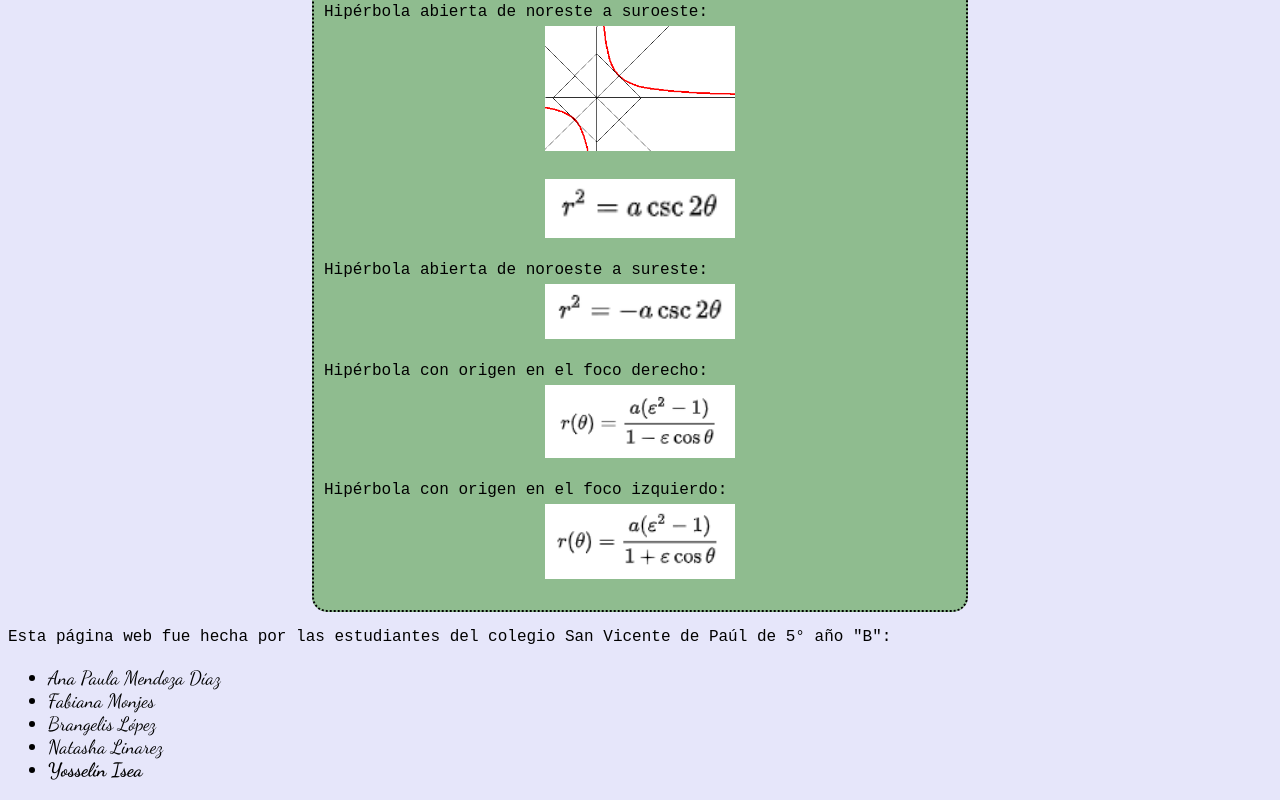
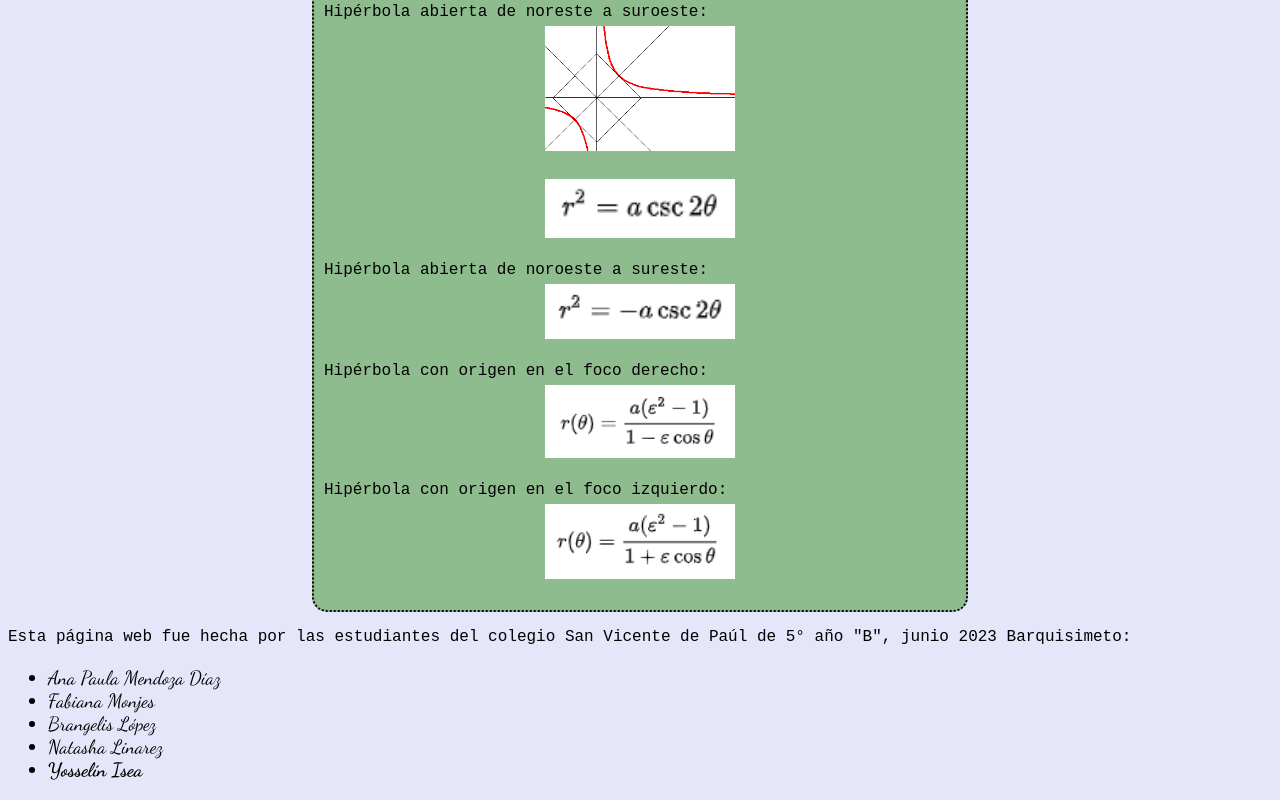
Before and after one commit to Luna-Hazuki2006/matem-tica_hip-rbole, a plain HTML site: page index.html in a window 1280 px wide. Shown: the part 3627-4427 px from the top of the page. Drawn offline with Linux system fonts and the light colour scheme.

Commit message:
fecha innecesaria

```diff
--- a/index.html
+++ b/index.html
@@ -131,7 +131,7 @@
     </div>
     <footer>
         <p>
-            Esta página web fue hecha por las estudiantes del colegio San Vicente de Paúl de 5° año "B":
+            Esta página web fue hecha por las estudiantes del colegio San Vicente de Paúl de 5° año "B", junio 2023 Barquisimeto:
             <ul>
                 <li>Ana Paula Mendoza Díaz</li>
                 <li>Fabiana Monjes</li>
```
